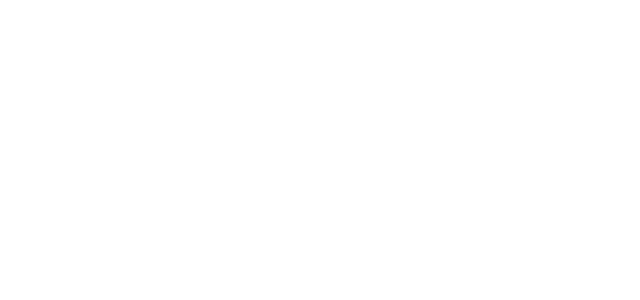
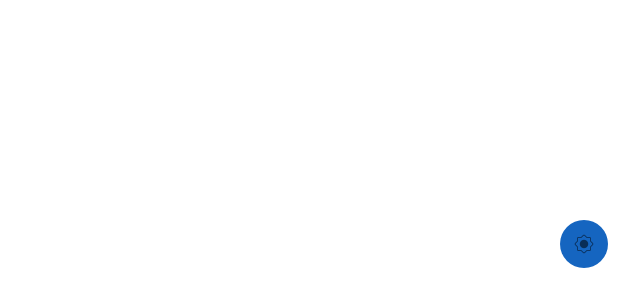
Before and after one commit to AmelianceSkyMusic/project-management-app, a React (Create React App) app: page / in a window 1280 px wide. Shown: the part 500-800 px from the top of the page, without its empty margins (640-1280 px from the left). Built offline with nearby package versions, Linux system fonts and the light colour scheme.

Commit message:
refactor: add ThemedComponentWrapper wrapper

```diff
--- a/src/App/App.tsx
+++ b/src/App/App.tsx
@@ -1,10 +1,10 @@
-import CssBaseline from '@mui/material/CssBaseline';
+import { ThemedComponentWrapper } from './styles/themeMode/ThemedComponentWrapper';
+import { ThemeIconToggle } from './styles/themeMode/ThemeIconToggle';
 
 export function App() {
 	return (
-		<>
-			<CssBaseline />
-			<div />
-		</>
+		<ThemedComponentWrapper>
+			<ThemeIconToggle />
+		</ThemedComponentWrapper>
 	);
 }
```
